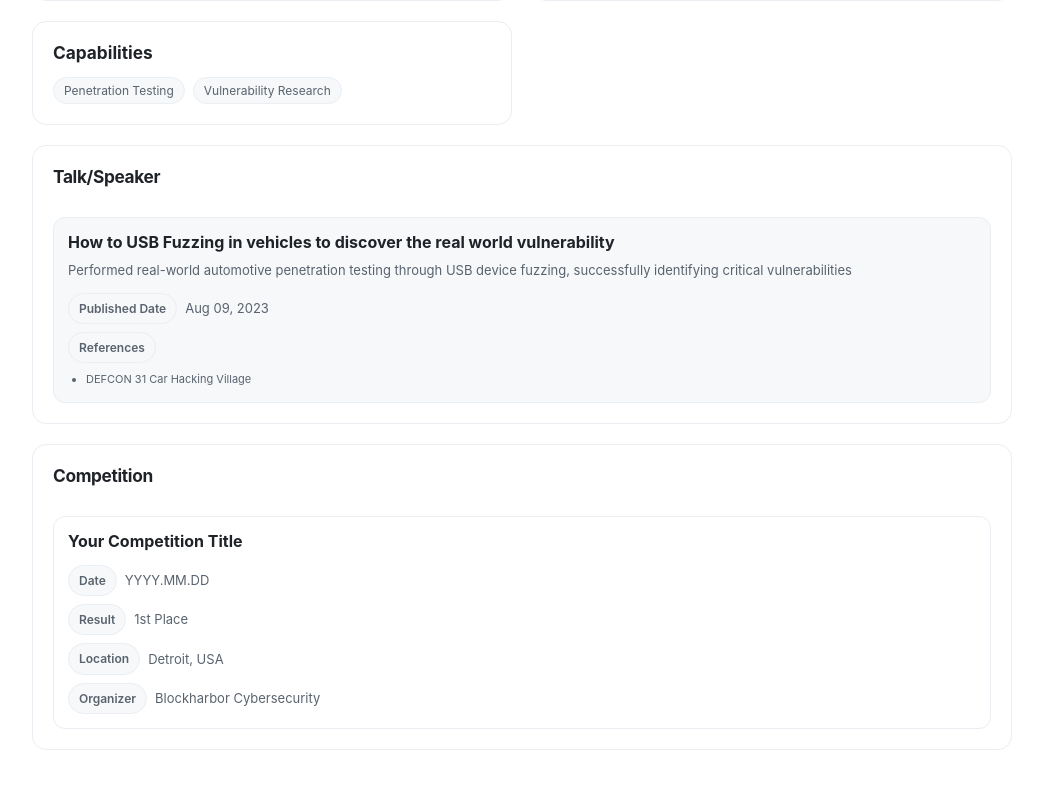
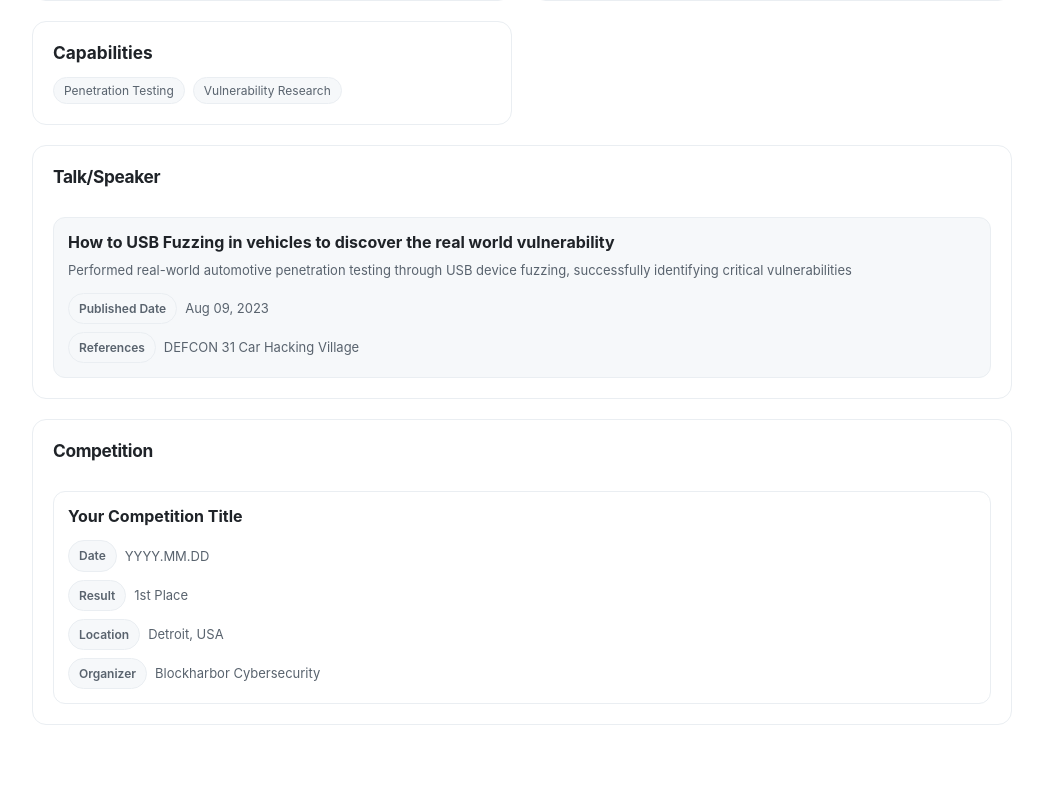
Before and after one commit to dhje0ng/blog, a Next.js app: page /about in a window 1280 px wide. Shown: the part 862-1650 px from the top of the page, without its empty margins (118-1161 px from the left). Built offline with nearby package versions, Linux system fonts and the light colour scheme.

Commit message:
Align Talk references inline with metadata

```diff
--- a/app/about/page.tsx
+++ b/app/about/page.tsx
@@ -121,12 +121,8 @@ export default function AboutPage() {
                   </p>
                   <p>
                     <strong>References</strong>
+                    <span>{project.references.join(", ")}</span>
                   </p>
-                  <ul className="about-reference-list">
-                    {project.references.map((reference) => (
-                      <li key={reference}>{reference}</li>
-                    ))}
-                  </ul>
                 </div>
               </article>
             ))}
```
